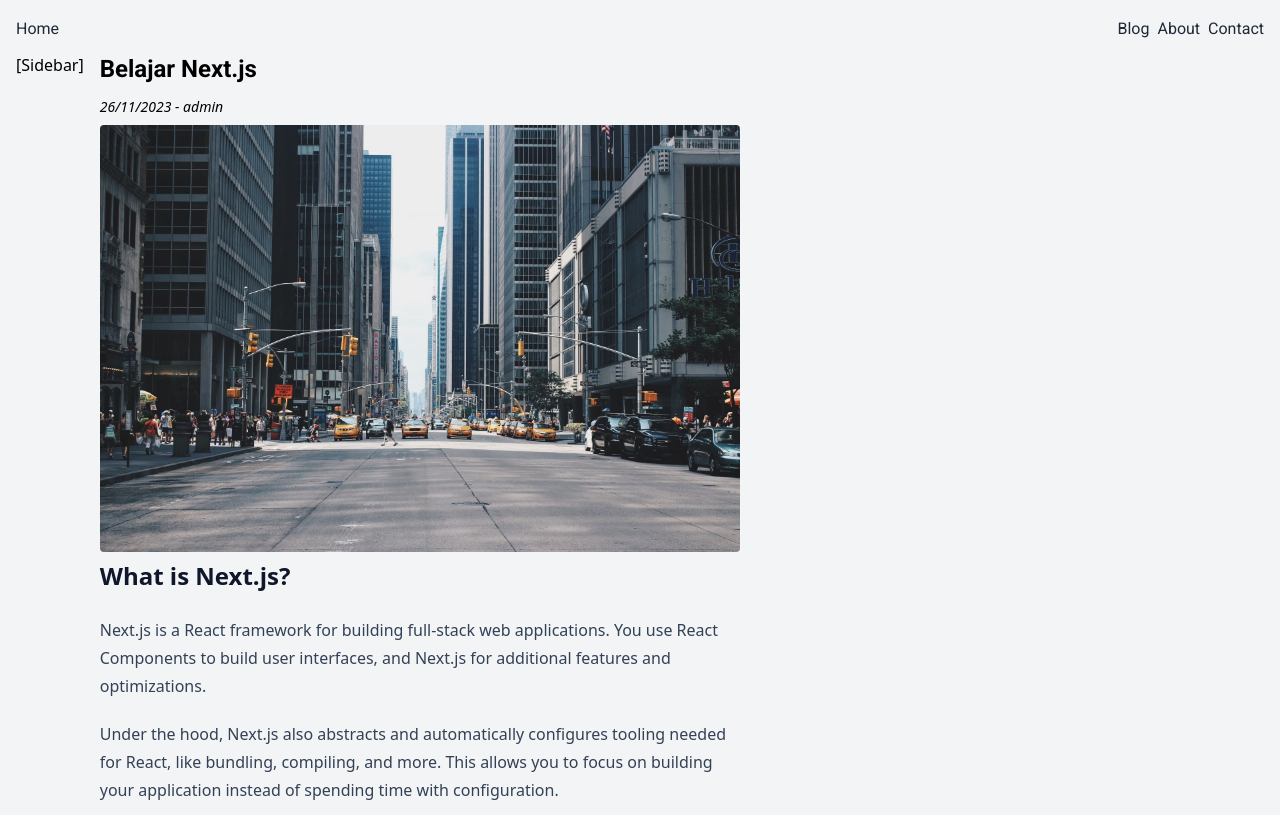
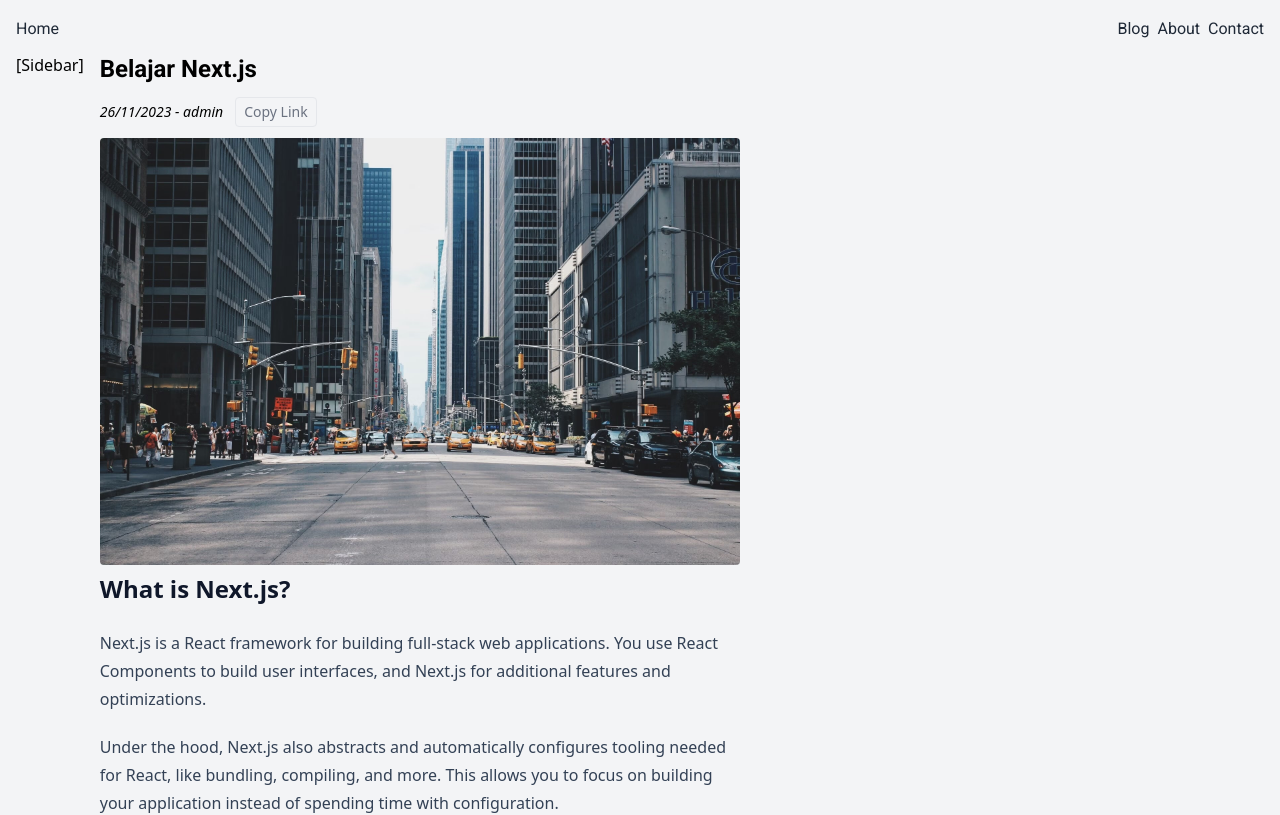
Before and after one commit to lunadiotic/learn-nextjs, a Next.js app: page /blog/belajar-nextjs in a window 1280 px wide. Shown: the top 815 px of the page. Built offline with nearby package versions, Linux system fonts and the light colour scheme.

Commit message:
membuat component client untuk share link

```diff
--- a/app/blog/[slug]/page.jsx
+++ b/app/blog/[slug]/page.jsx
@@ -1,4 +1,5 @@
 import Heading from "@/components/Heading";
+import ShareLinkButton from "@/components/ShareLinkButton";
 import { getPost } from "@/lib/post";
 
 export async function generateMetadata({ params: { slug } }) {
@@ -14,9 +15,12 @@
   return (
     <>
       <Heading>{post.title}</Heading>
-      <p className="italic text-sm pb-2">
-        {post.date} - {post.author}
-      </p>
+      <div className="flex gap-3 pb-2 items-baseline">
+        <p className="italic text-sm pb-2">
+          {post.date} - {post.author}
+        </p>
+        <ShareLinkButton />
+      </div>
       <img
         src={post.image}
         alt=""
--- /dev/null
+++ b/components/ShareLinkButton.jsx
@@ -0,0 +1,16 @@
+"use client";
+
+export default function ShareLinkButton() {
+  function handleClick() {
+    console.log("clicked!");
+  }
+
+  return (
+    <button
+      onClick={handleClick}
+      className="border px-2 py-1 rounded text-gray-500 text-sm hover:bg-gray-200 hover:text-gray-700"
+    >
+      Copy Link
+    </button>
+  );
+}
```
